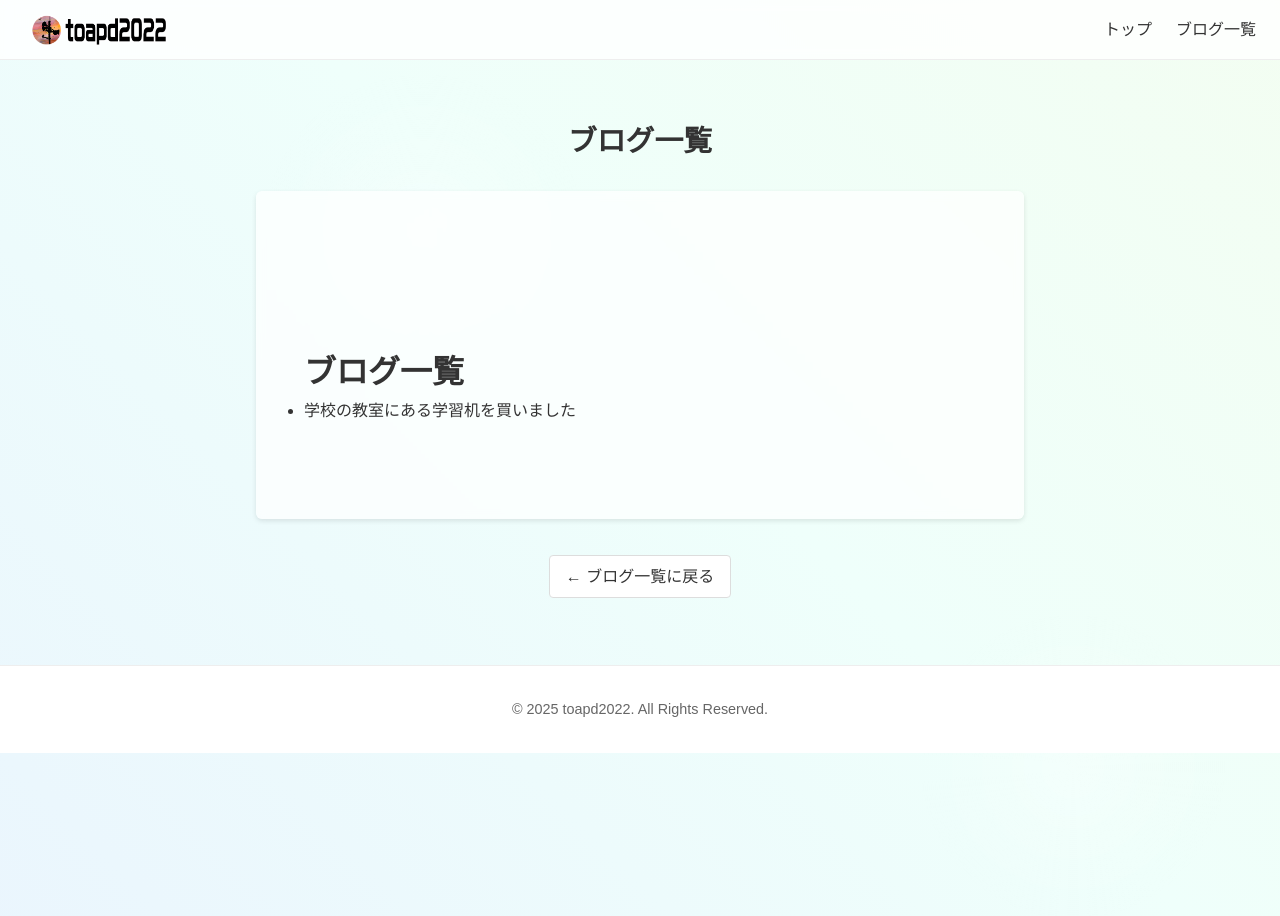
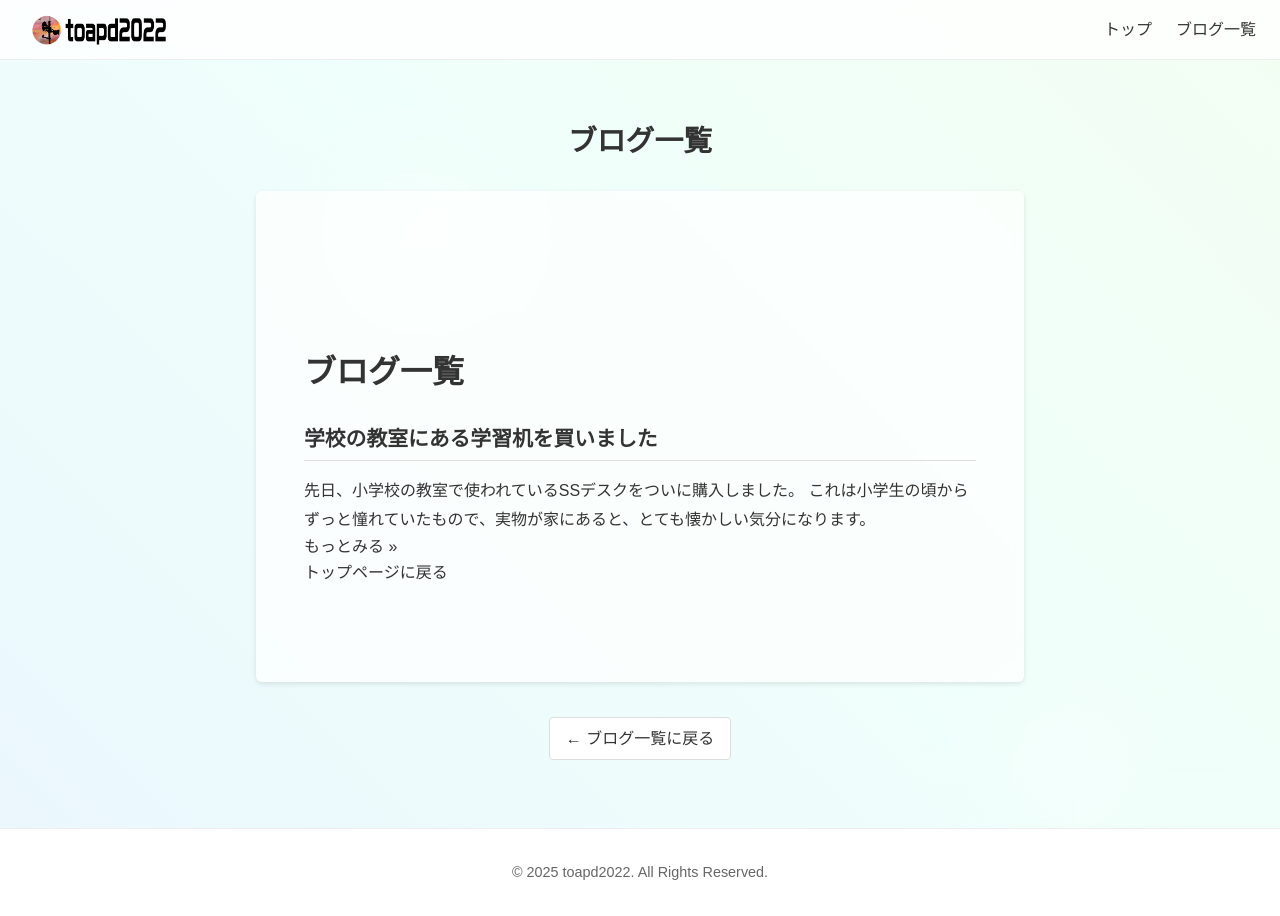
Before and after one commit to toapd2022/toapd2022, a Jekyll site: the page built from blog.html, in a window 1280 px wide. Built offline with Jekyll 4.4.1, drawn with Linux system fonts in a browser that asks for light colours.

Commit message:
Add files via upload

```diff
--- a/blog.html
+++ b/blog.html
@@ -1,5 +1,5 @@
 ---
-layout:  default
+layout: default
 title: "ブログ一覧"
 permalink: /blog.html
 ---
@@ -8,14 +8,31 @@ permalink: /blog.html
   <h1>ブログ一覧</h1>
 
   {% if site.posts.size > 0 %}
-    <ul>
+    <div class="blog-cards">
       {% for post in site.posts %}
-        <li>
-          <a href="{{ post.url | relative_url }}">{{ post.title }}</a>
-        </li>
+        <article class="blog-card">
+          <!-- タイトル -->
+          <h2><a href="{{ post.url | relative_url }}">{{ post.title }}</a></h2>
+          <!-- 日付表示したければ:
+               <p class="blog-date">{{ post.date | date: "%Y年%m月%d日" }}</p>
+            など追記もOK -->
+
+          <!-- 抜粋（excerpt）があれば一部表示 -->
+          <p class="blog-excerpt">
+            {{ post.excerpt | strip_html | truncate: 100 }}
+          </p>
+
+          <!-- もっとみるボタン -->
+          <a href="{{ post.url | relative_url }}" class="read-more">もっとみる &raquo;</a>
+        </article>
       {% endfor %}
-    </ul>
+    </div>
   {% else %}
     <p>まだ記事がありません。</p>
   {% endif %}
+
+  <!-- トップページに戻るボタン -->
+  <div class="back-to-top">
+    <a href="{{ '/' | relative_url }}">トップページに戻る</a>
+  </div>
 </main>
```
